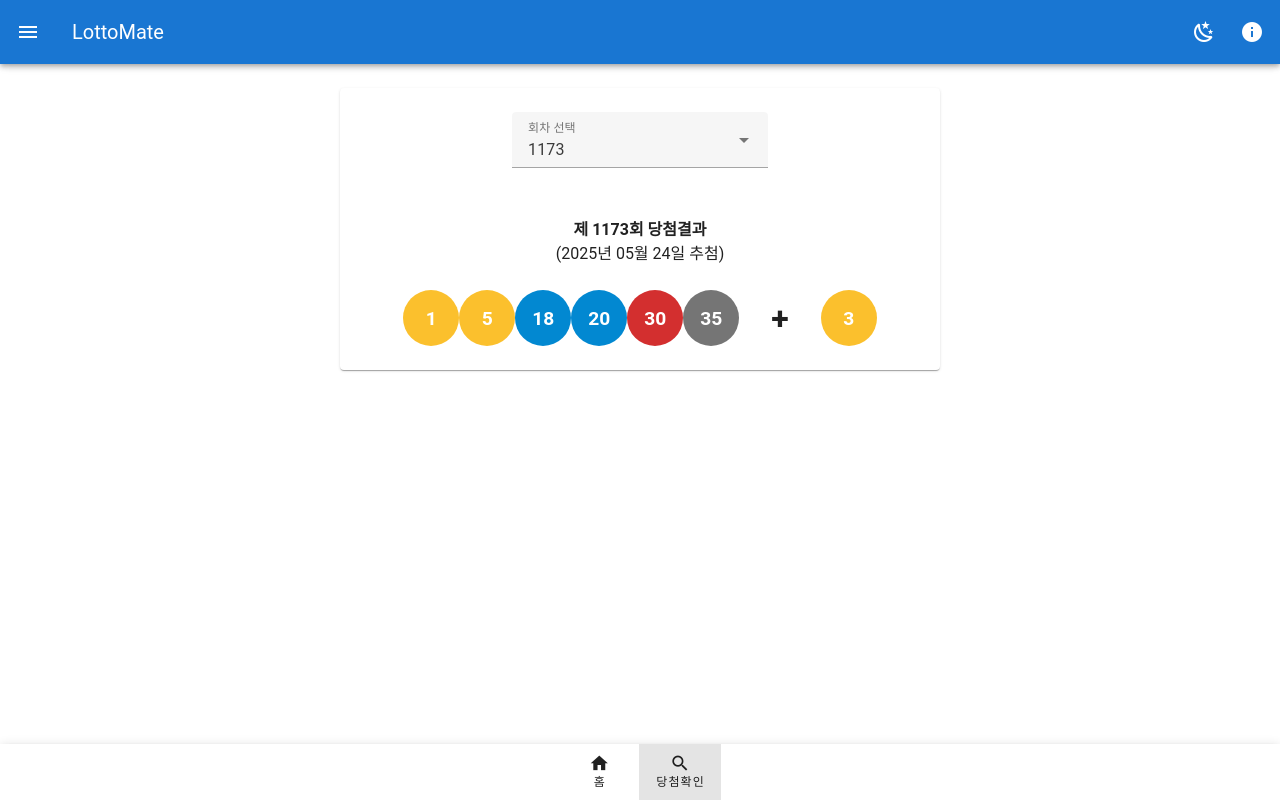
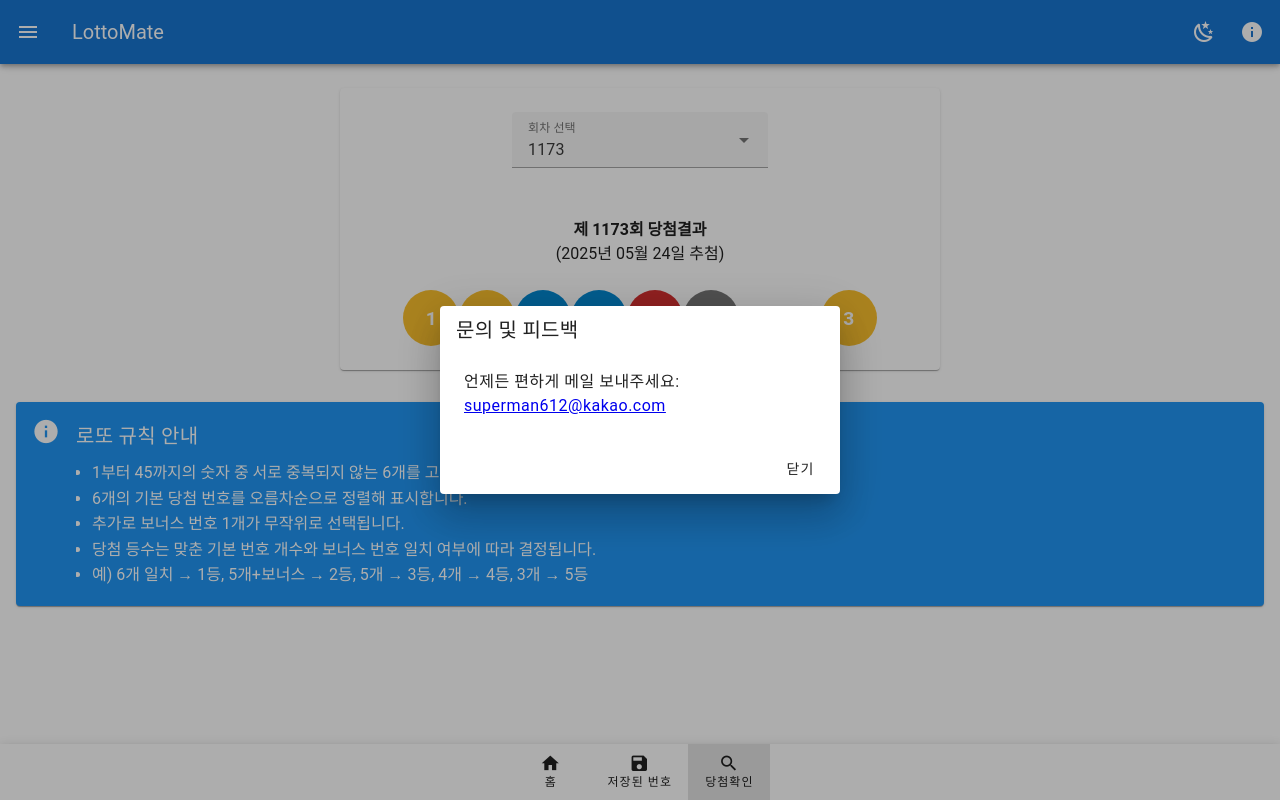
Before and after one commit to stkh0612/lotto-generator, a Vue app: page /compare in a window 1280 px wide. Both pictures are taken after a click on the button 1252 px from the left and 32 px from the top of the page. Built offline with nearby package versions, Linux system fonts and the light colour scheme.

Commit message:
화면 내용 추가가

```diff
--- a/src/components/AppBar.vue
+++ b/src/components/AppBar.vue
@@ -10,19 +10,45 @@
       <v-icon>{{ currentTheme === 'dark' ? 'mdi-weather-sunny' : 'mdi-weather-night' }}</v-icon>
     </v-btn>
 
-    <v-btn icon @click="$emit('show-info')">
+    <!-- 인포 버튼 -->
+    <v-btn icon @click="infoDialog = true">
       <v-icon>mdi-information</v-icon>
     </v-btn>
+
+    <!-- 이메일 레이어 팝업 -->
+    <v-dialog
+      v-model="infoDialog"
+      max-width="400"
+      scrollable
+    >
+      <v-card>
+        <v-card-title class="headline">문의 및 피드백</v-card-title>
+        <v-card-text>
+          언제든 편하게 메일 보내주세요:<br>
+          <a :href="`mailto:${email}`">{{ email }}</a>
+        </v-card-text>
+        <v-card-actions>
+          <v-spacer />
+          <v-btn text @click="infoDialog = false">닫기</v-btn>
+        </v-card-actions>
+      </v-card>
+    </v-dialog>
   </v-app-bar>
 </template>
 
 <script lang="ts">
 import { defineComponent, computed } from 'vue'
 import { useTheme } from 'vuetify'
+import { ref } from 'vue'
+
+
 
 export default defineComponent({
   name: 'AppBar',
   setup() {
+    const infoDialog = ref(false)
+    // 실제 사용하실 이메일 주소로 교체하세요
+    const email = 'superman612@kakao.com'
     const theme = useTheme()
     // 현재 테마 이름(light/dark)
     const currentTheme = computed(() => theme.global.name.value)
@@ -34,7 +60,7 @@
       localStorage.setItem('darkMode', (next === 'dark').toString())
     }
 
-    return { currentTheme, toggleTheme }
+    return { currentTheme, toggleTheme, infoDialog, email}
   },
 })
 </script>
--- a/src/components/BottomNav.vue
+++ b/src/components/BottomNav.vue
@@ -17,16 +17,16 @@
       </span>
     </v-btn>
 
-    <!-- <v-btn
+    <v-btn
       value="Saved"
       :to="{ name: 'Saved' }"
       replace
     >
       <span class="d-flex flex-column align-center">
         <v-icon>mdi-content-save</v-icon>
-        <span class="caption">저장</span>
+        <span class="caption">저장된 번호</span>
       </span>
-    </v-btn> -->
+    </v-btn>
 
     <v-btn
       value="Compare"
--- a/src/views/CompareView.vue
+++ b/src/views/CompareView.vue
@@ -1,6 +1,8 @@
 <!-- src/views/CompareView.vue -->
 <template>
   <v-container fluid class="compare-container py-6">
+
+
     <v-sheet
       class="compare-sheet mx-auto px-8 py-6"
       max-width="600"
@@ -51,6 +53,23 @@
         <NumberCircle :number="result.bonus" :size="circleSize" />
       </div>
     </v-sheet>
+
+    <!-- 0) 로또 규칙 안내 -->
+    <v-alert
+      type="info"
+      colored-border
+      elevation="1"
+      class="mt-8"
+    >
+      <div class="text-h6 font-weight-medium mb-2">로또 규칙 안내</div>
+      <ul class="pl-4" style="line-height:1.6; text-align:left;">
+        <li>1부터 45까지의 숫자 중 서로 중복되지 않는 6개를 고릅니다.</li>
+        <li>6개의 기본 당첨 번호를 오름차순으로 정렬해 표시합니다.</li>
+        <li>추가로 보너스 번호 1개가 무작위로 선택됩니다.</li>
+        <li>당첨 등수는 맞춘 기본 번호 개수와 보너스 번호 일치 여부에 따라 결정됩니다.</li>
+        <li>예) 6개 일치 → 1등, 5개+보너스 → 2등, 5개 → 3등, 4개 → 4등, 3개 → 5등</li>
+      </ul>
+    </v-alert>
   </v-container>
 </template>
 
--- a/src/views/HomeView.vue
+++ b/src/views/HomeView.vue
@@ -1,20 +1,23 @@
 <!-- src/views/HomeView.vue -->
 <template>
   <v-container class="home-view" fluid>
-    <!-- 번호 생성 & 저장 영역 -->
+
+
+
+    <!-- 1) 번호 생성 & 저장 영역 -->
     <div
-     class="d-flex justify-center"
-     :style="{ gap }"
+      class="d-flex justify-center"
+      :style="{ gap }"
     >
       <NumberCircle
-         v-for="num in numbers"
+        v-for="num in numbers"
         :key="num"
         :number="num"
         :size="circleSize"
       />
     </div>
 
-    <!-- ② 액션 버튼 영역: v-col + px-2 -->
+    <!-- 2) 액션 버튼 영역 -->
     <v-row justify="center" class="mt-4 mb-8" no-gutters>
       <v-col cols="auto" class="px-2">
         <v-btn color="primary" @click="generate">
@@ -32,10 +35,7 @@
       </v-col>
     </v-row>
 
-    <!-- 광고 및 저장된 번호 섹션... -->
-    <AdBanner />
-
-    <!-- ↓ 저장된 번호 리스트 (최대 5게임) 표시 ↓ -->
+    <!-- 4) 저장된 번호 리스트 (최대 5게임) -->
     <div v-if="savedNumbers.length" class="saved-section mt-8">
       <div class="text-h6 mb-4">저장된 번호 (최대 5게임)</div>
 
@@ -56,8 +56,27 @@
         </span>
       </div>
     </div>
+
+    <!-- 하단 광고 -->
+    <AdBanner />
+
+    <!-- 0) 사용 가이드 섹션 -->
+    <v-alert
+      type="info"
+      colored-border
+      elevation="1"
+      class="mb-5"
+    >
+      <div class="text-h6 font-weight-medium mb-2">사용 가이드</div>
+      <ul class="pl-4" style="line-height:1.6; text-align: left;">
+        <li>“번호 생성” 버튼을 눌러 6개의 로또 번호를 랜덤하게 생성합니다.</li>
+        <li>생성된 번호가 지난 실제 당첨번호와 완전히 일치하면 자동으로 다시 생성됩니다.</li>
+        <li>“번호 저장” 버튼을 눌러 최대 5게임까지 로컬스토리지에 저장합니다.</li>
+        <li>저장된 번호는 화면 하단 “저장된 번호” 섹션에서 조회할 수 있습니다.</li>
+        <li>“PNG로 저장” 버튼을 눌러 저장된 번호 목록을 이미지로 다운로드할 수 있습니다.</li>
+      </ul>
+    </v-alert>
   </v-container>
-  <AdBanner />
 </template>
 
 <script lang="ts">
@@ -70,10 +89,9 @@
 import AdBanner from '../components/AdBanner.vue'
 
 import axios from 'axios'
-
 const webhook = "https://lottomate.life/.netlify/functions/proxy"
 
-// 기존 당첨 결과 불러오기
+// 과거 당첨결과 데이터
 import lottoResults from '../assets/lotto_numbers_en.json'
 
 export default defineComponent({
@@ -81,9 +99,7 @@
   components: { NumberCircle, AdBanner },
   setup() {
     const { mobile } = useDisplay()
-    // 모바일이면 40px, 아니면 56px
     const circleSize = computed(() => mobile.value ? 40 : 56)
-    // 번호 사이 간격: 모바일 8px, 데스크탑 16px
     const gap = computed(() => mobile.value ? '8px' : '16px')
 
     const lottoStore = useLottoStore()
@@ -91,33 +107,21 @@
 
     function generate() {
       let isDuplicate: boolean
-
       do {
-        // 1~45 풀 생성
         const pool = Array.from({ length: 45 }, (_, i) => i + 1)
         const pick: number[] = []
-
-        // 6개 뽑기
         while (pick.length < 6) {
           const idx = Math.floor(Math.random() * pool.length)
           pick.push(pool.splice(idx, 1)[0])
         }
-
-        // 오름차순 정렬
         pick.sort((a, b) => a - b)
         numbers.value = pick
 
-        // 기존 당첨 번호 중 완전히 일치하는 조합이 있는지
-        isDuplicate = lottoResults.some((entry: { num1: any; num2: any; num3: any; num4: any; num5: any; num6: any }) => {
+        isDuplicate = lottoResults.some((e: any) => {
           const past = [
-            entry.num1,
-            entry.num2,
-            entry.num3,
-            entry.num4,
-            entry.num5,
-            entry.num6,
+            e.num1, e.num2, e.num3,
+            e.num4, e.num5, e.num6
           ].sort((a, b) => a - b)
-          // 모든 인덱스의 값이 동일해야 true
           return past.every((n, i) => n === pick[i])
         })
       } while (isDuplicate)
@@ -125,29 +129,26 @@
 
     async function save() {
       lottoStore.save(numbers.value)
-
-      // 2) Google Sheets에 POST
       try {
-        const payload = '{ "round": 1, "date": "' + new Date().toISOString() + '", "numbers": [' + numbers.value + ']}';
-        console.log("webhook:", webhook);
+        const payload = JSON.stringify({
+          round: 1,
+          date: new Date().toISOString(),
+          numbers: numbers.value
+        })
         const res = await axios.post(webhook, payload)
-        if (res.data.status === 'ok') {
-          // 스낵바: “Google Sheets 저장 완료”
-          console.log('Google Sheets 저장 완료:', res.data.message);
+        const data = res.data as { status: string; message?: string }
+        if (data.status === 'ok') {
+          console.log('Google Sheets 저장 완료')
         } else {
-          // 스낵바: “저장 실패: ” + res.data.message
-          console.error('저장 실패:', res.data.message);
+          console.error('저장 실패:', data.message)
         }
       } catch (err) {
-        console.error(err)
-        // 스낵바: “Google Sheets 저장 중 오류 발생”
+        console.error('Google Sheets 저장 중 오류 발생', err)
       }
     }
 
-    // 저장된 번호를 리액티브로 가져옴
     const savedNumbers = lottoStore.savedNumbers as LottoEntry[]
 
-    // 날짜를 "YYYY.MM.DD HH:MM" 형태로 포맷
     function formatDate(iso: string) {
       const d = new Date(iso)
       const y = d.getFullYear()
@@ -159,21 +160,16 @@
     }
 
     onMounted(generate)
-
-    // 뷰를 벗어날 때 state만 클리어 (로컬스토리지는 유지)
-    onBeforeRouteLeave(() => {
-      lottoStore.clear()
-    })
+    onBeforeRouteLeave(() => lottoStore.clear())
 
     return {
       numbers,
       generate,
       save,
       formatDate,
-      savedNumbers: lottoStore.savedNumbers,
+      savedNumbers,
       circleSize,
-      gap,
-
+      gap
     }
   }
 })
@@ -184,7 +180,6 @@
   text-align: center;
 }
 
-/* 저장된 번호 섹션 스타일 */
 .saved-section {
   max-width: 600px;
   margin: 0 auto;
```
